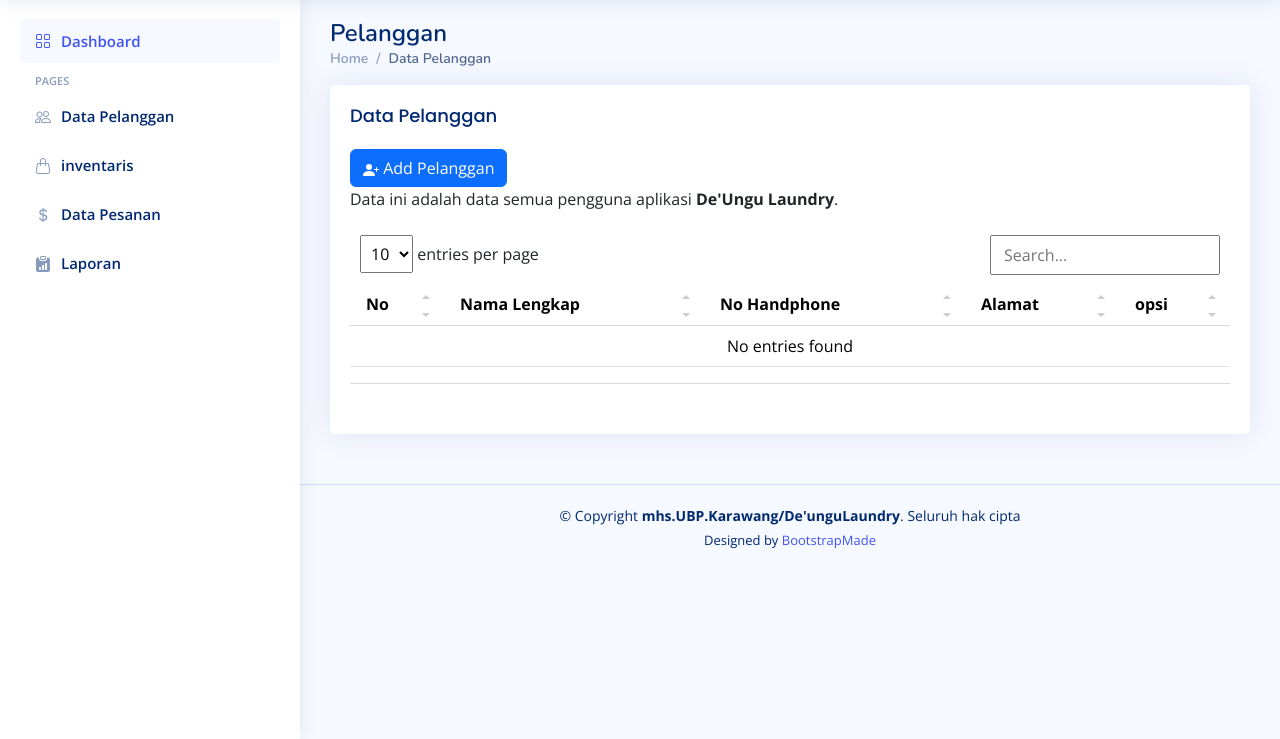
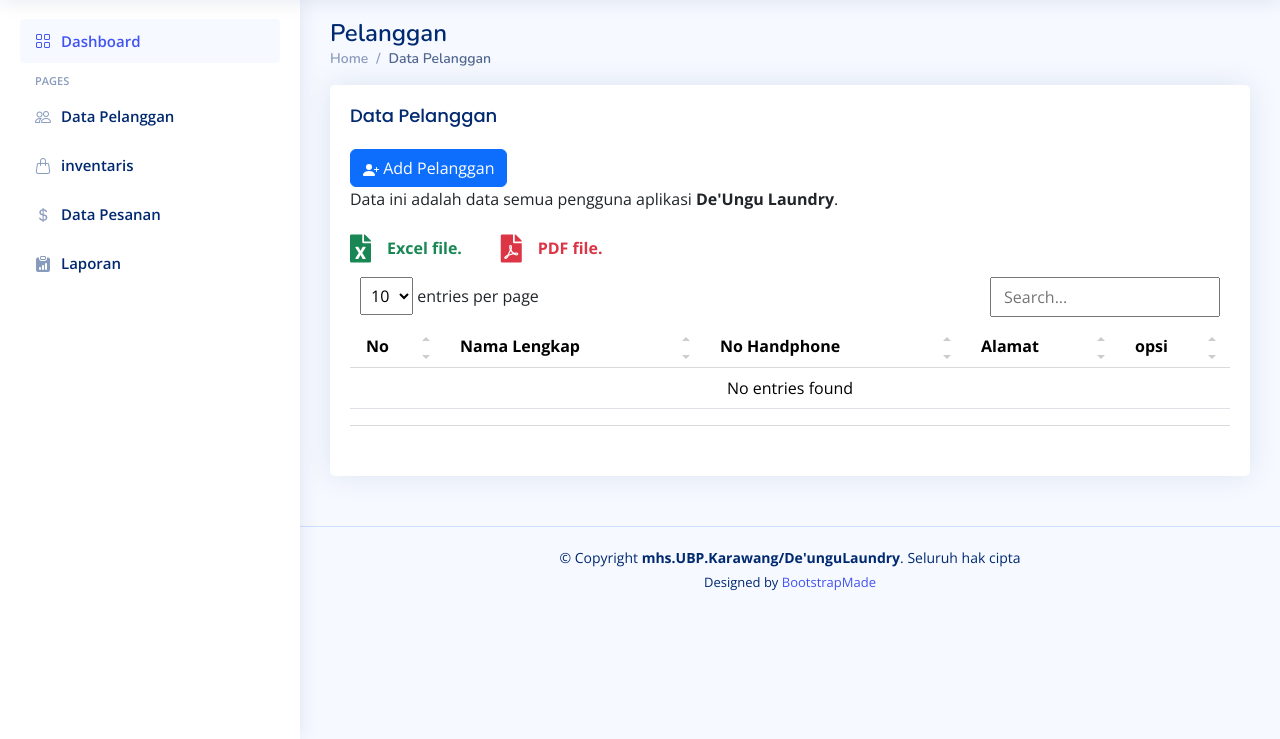
Before and after one commit to muhSalfazi/website_laundry, a PHP site: page /phpmailer/pages/content/admin/pelanggan in a window 1280 px wide. Shown: the part 61-800 px from the top of the page. Run offline with PHP 8.4, Linux system fonts and the light colour scheme; the visitor is signed in with stand-in values (Sample User, id 1); data that the repository does not hold is empty; some libraries are stand-ins or nearby versions.

Commit message:
update-website

```diff
--- a/pages/content/admin/pelanggan.php
+++ b/pages/content/admin/pelanggan.php
@@ -122,6 +122,23 @@ if (!function_exists('showAlert')) {
                             Add Pelanggan
                         </a>
                         <p>Data ini adalah data semua pengguna aplikasi <b>De'Ungu Laundry</b>.</p>
+                        <div class='col-lg-12'>
+                            <div class="row">
+                                <div class="col-md-2 ">
+                                    <a href="" class="d-flex align-items-center">
+                                        <span class="fs-3 text-success me-3"><i class="fas fa-file-excel"></i></span>
+                                        <span class="fw-bold text-success">Excel file.</span>
+                                    </a>
+                                </div>
+                                <div class="col-md-2">
+                                    <a href="" class="d-flex align-items-center">
+                                        <span class="fs-3 text-danger me-3"><i class="fas fa-file-pdf"></i></span>
+                                        <span class="fw-bold text-danger">PDF file.</span>
+                                    </a>
+                                </div>
+                            </div>
+
+                        </div>
                         <!--table reponsif-->
                         <div class="table-responsive">
                             <!-- Table with stripped rows -->
--- a/pages/content/dashboard/dashboard-admin.php
+++ b/pages/content/dashboard/dashboard-admin.php
@@ -15,7 +15,7 @@ function getDashboardData($filter = 'today')
               FROM `order`
               WHERE DATE(created_at) = CURDATE();";
 
-    $query2 = "SELECT COUNT(DISTINCT id_pelanggan) AS pelanggan FROM pelanggan";
+    $query2 = "SELECT COUNT(DISTINCT id_pelanggan) AS pelanggan FROM pelanggan   WHERE DATE(created_at) = CURDATE();";
 
     if ($filter === 'this_month') {
         $query = "SELECT
--- a/pages/content/pelanggan/order.php
+++ b/pages/content/pelanggan/order.php
@@ -50,7 +50,7 @@ require '../../core/connection.php';
 
                         </div>
                         <div class='col-12 mt-3'>
-                            <a href='karpet' type='submit' name='submit' class='btn btn-primary w-100' data-bs-toggle='modal' data-bs-target='#smallModal2'>KARPET</a>
+                            <a href='karpet' type='submit' name='submit' class='btn btn-primary w-100'>KARPET</a>
 
                         </div>
                     </div>
--- a/pages/core/header.php
+++ b/pages/core/header.php
@@ -45,7 +45,7 @@ if (isset($_SESSION['id_register'])) {
     <!-- Template Main CSS File -->
     <link href="../../../assets/css/style.css" rel="stylesheet">
 
-
+    <link rel="stylesheet" href="https://cdnjs.cloudflare.com/ajax/libs/font-awesome/5.15.3/css/all.min.css">
 
 
     <!-- =======================================================
@@ -97,7 +97,7 @@ if (isset($_SESSION['id_register'])) {
                     <a class="nav-link nav-profile d-flex align-items-center pe-0" href="#" data-bs-toggle="dropdown">
                         <img src="../../../assets/img/user.jpg" alt="Profile" class="rounded-circle">
                         <span class="d-none d-md-block dropdown-toggle ps-2"> <?php echo $username . PHP_EOL;
-                            ?></span>
+                                                                                    ?></span>
                     </a>
 
                     <ul class='dropdown-menu dropdown-menu-end dropdown-menu-arrow profile'>
@@ -105,11 +105,11 @@ if (isset($_SESSION['id_register'])) {
                         <li class=' dropdown-header'>
                             <h6>
                                 <?php echo $nama_lengkap;
-                                ?>
+                                    ?>
                             </h6>
                             <span>
                                 <?php echo $_SESSION['role'];
-                                ?>
+                                    ?>
                             </span>
                         </li>
                         <li>
```
Also changed, not shown: pages/content/pelanggan/add_cuci+setrika.php (+13 -21 lines), pages/content/pelanggan/cek_order.php (+5 -3 lines).
